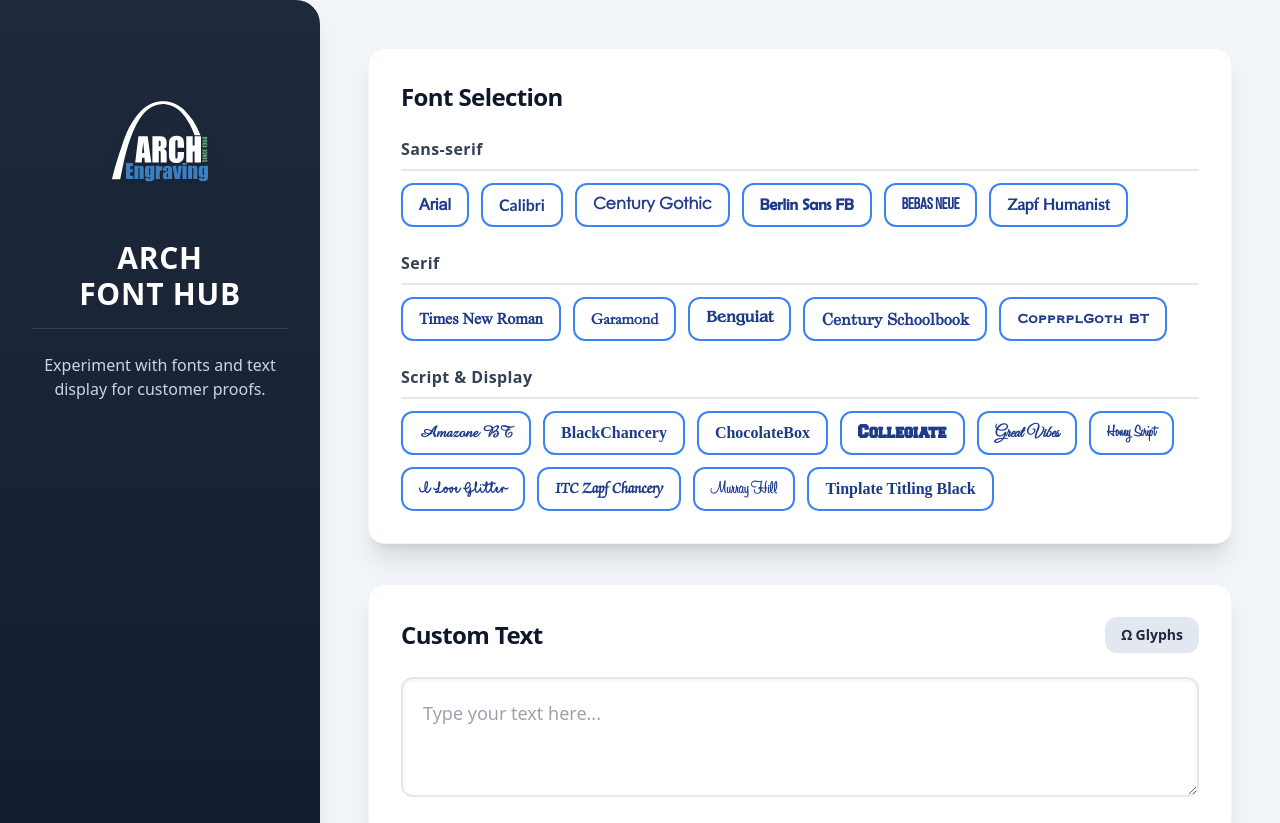
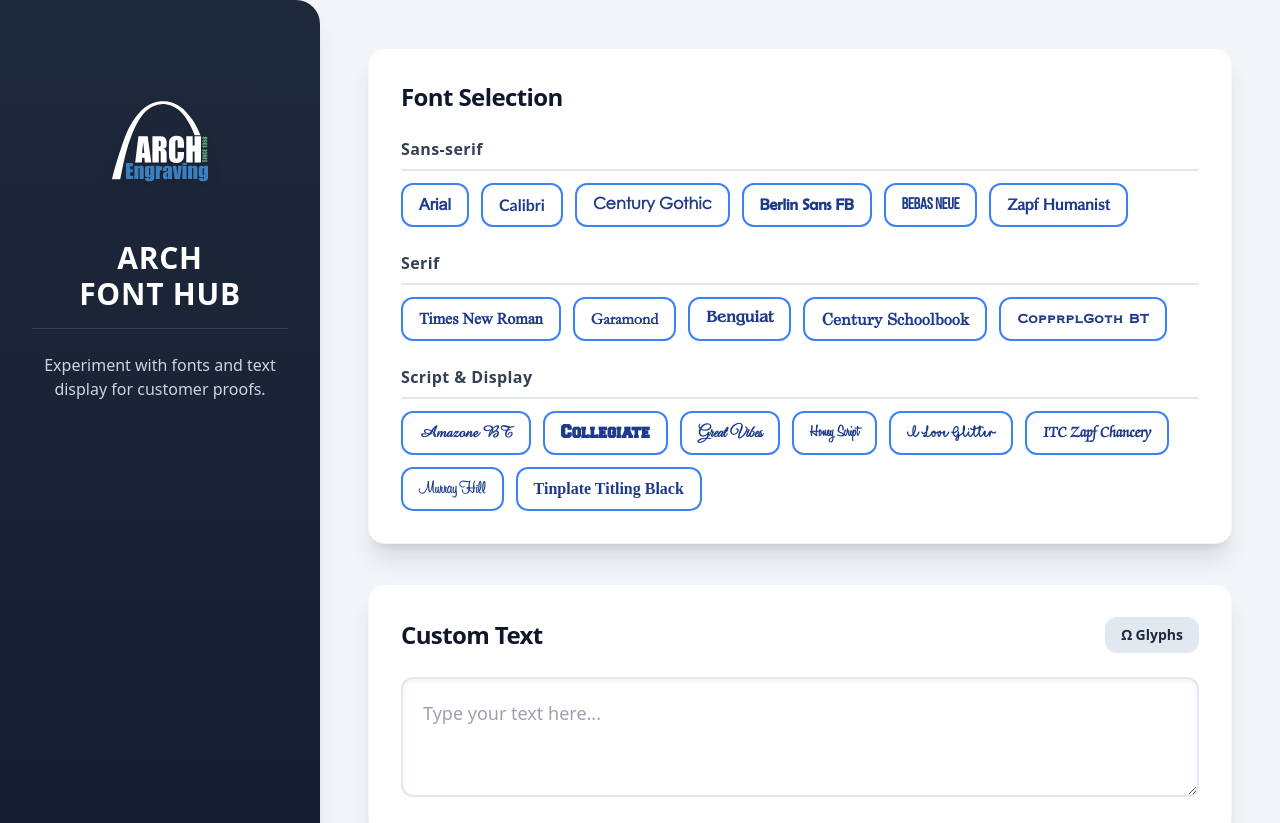
Before and after one commit to Arch-Tom/archfonthub, a React (Vite) app: page / in a window 1280 px wide. Shown: the top 823 px of the page. Built offline with nearby package versions, Linux system fonts and the light colour scheme.

Commit message:
Removing buttons for problem fonts

```diff
--- a/src/App.jsx
+++ b/src/App.jsx
@@ -19,19 +19,16 @@ const FormInput = ({ label, id, value, onChange, required = false, isOptional =
     </div>
 );
 
-
 const App = () => {
     const WORKER_URL = "https://customerfontselection-worker.tom-4a9.workers.dev";
     const DEFAULT_TEXT_PLACEHOLDER = 'Type your text here...';
-    // const MAX_SELECTED_FONTS = 3; // Font selection limit remains disabled for testing.
 
-    // --- UPDATED FONT LIBRARY WITH CORRECTED POSTSCRIPT NAMES ---
-    // The names for Benguiat Italic and Zapf Chancery have been fixed based on the CorelDraw error.
+    // --- UPDATED FONT LIBRARY WITHOUT BLACK CHANCERY OR CHOCOLATE BOX ---
     const fontLibrary = {
         'Sans-serif': [
             { name: 'Arial', styles: { regular: 'ArialMT', bold: 'Arial-BoldMT', italic: 'Arial-ItalicMT', boldItalic: 'Arial-BoldItalicMT' } },
-            { name: 'Calibri', styles: { regular: 'Calibri', bold: 'Calibri-Bold', italic: 'Calibri-Italic' } }, // Note: No Bold Italic file found
-            { name: 'Century Gothic', styles: { regular: 'CenturyGothic', bold: 'CenturyGothic-Bold', boldItalic: 'CenturyGothic-BoldItalic' } }, // Note: No Italic file found
+            { name: 'Calibri', styles: { regular: 'Calibri', bold: 'Calibri-Bold', italic: 'Calibri-Italic' } },
+            { name: 'Century Gothic', styles: { regular: 'CenturyGothic', bold: 'CenturyGothic-Bold', boldItalic: 'CenturyGothic-BoldItalic' } },
             { name: 'Berlin Sans FB', styles: { regular: 'BRLNSR', bold: 'BRLNSB' } },
             { name: 'Bebas Neue', styles: { regular: 'BebasNeue-Regular', bold: 'BebasNeue-Bold' } },
             { name: 'Zapf Humanist', styles: { demi: 'ZHUM601D' } },
@@ -39,20 +36,18 @@ const App = () => {
         'Serif': [
             { name: 'Times New Roman', styles: { regular: 'TimesNewRomanPSMT', bold: 'TimesNewRomanPS-BoldMT', italic: 'TimesNewRomanPS-ItalicMT', boldItalic: 'TimesNewRomanPS-BoldItalicMT' } },
             { name: 'Garamond', styles: { regular: 'GARA' } },
-            // --- FIX: Consolidated Benguiat and corrected Italic PostScript name ---
             { name: 'Benguiat', styles: { regular: 'Benguiat', bold: 'BENGUIAB', italic: 'BenguiatITCbyBT-BookItalic' } },
             { name: 'Century Schoolbook', styles: { regular: 'CENSCBK', bold: 'SCHLBKB', boldItalic: 'SCHLBKBI' } },
             { name: 'CopprplGoth BT', styles: { regular: 'Copperplate Gothic' } },
         ],
         'Script & Display': [
             { name: 'Amazone BT', styles: { regular: 'AmazonRg' } },
-            { name: 'BlackChancery', styles: { regular: 'BLACKCHA' } },
-            { name: 'ChocolateBox', styles: { regular: 'C_BOX' } },
+            // REMOVED BlackChancery
+            // REMOVED ChocolateBox
             { name: 'Collegiate', styles: { black: 'CollegiateBlackFLF', outline: 'CollegiateOutlineFLF' } },
             { name: 'Great Vibes', styles: { regular: 'GreatVibes-Regular' } },
             { name: 'Honey Script', styles: { light: 'HONEYSCL', semiBold: 'HONEYSSB' } },
             { name: 'I Love Glitter', styles: { regular: 'ILoveGlitter' } },
-            // --- FIX: Corrected Zapf Chancery PostScript name ---
             { name: 'ITC Zapf Chancery', styles: { regular: 'ZapfChancery-Roman' } },
             { name: 'Murray Hill', styles: { regular: 'MurrayHill-Regular' } },
             { name: 'Tinplate Titling Black', styles: { regular: 'TinplateTitlingBlack' } },
```
